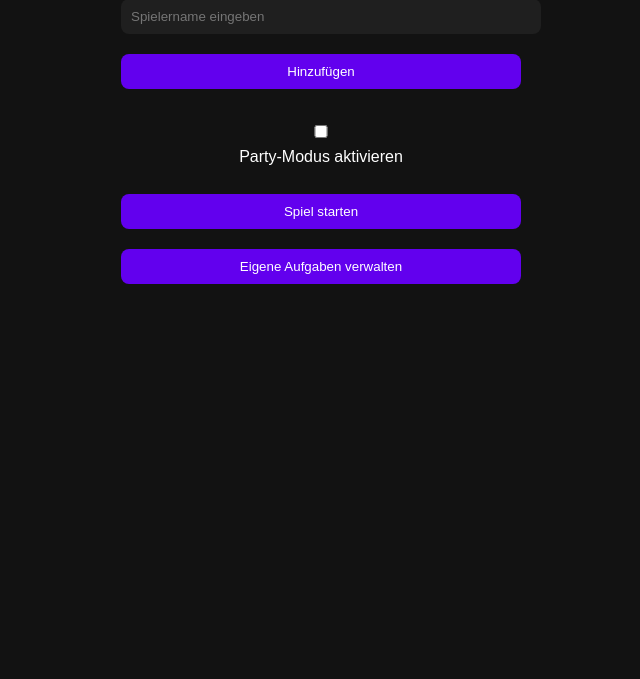
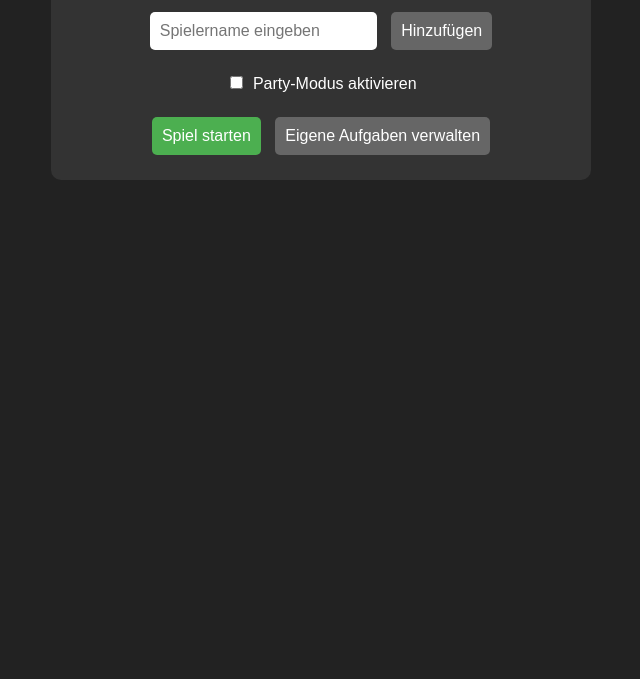
Before and after one commit to Prinzvonbinz/WoP, a plain HTML site: page index.html in a window 1280 px wide. Shown: the part 121-800 px from the top of the page, without its empty margins (319-959 px from the left). Drawn offline with Linux system fonts and the light colour scheme.

Commit message:
Update style.css

```diff
--- a/style.css
+++ b/style.css
@@ -1,42 +1,35 @@
 body {
-  font-family: sans-serif;
-  background-color: #121212;
-  color: white;
-  margin: 0;
-  padding: 0;
-  display: flex;
-  justify-content: center;
+  font-family: Arial, sans-serif;
+  background-color: #222;
+  color: #fff;
+  text-align: center;
+  padding: 20px;
 }
 
 .container {
-  margin-top: 30px;
-  max-width: 400px;
-  width: 90%;
-  text-align: center;
+  max-width: 500px;
+  margin: auto;
+  padding: 20px;
+  background-color: #333;
+  border-radius: 10px;
 }
 
 input, select, button {
-  margin: 10px 0;
   padding: 10px;
-  width: 100%;
+  margin: 5px;
+  border-radius: 5px;
   border: none;
-  border-radius: 8px;
+  font-size: 16px;
 }
 
-input, select {
-  background-color: #1f1f1f;
+button {
+  cursor: pointer;
+  background-color: #666;
   color: white;
 }
 
-button {
-  background-color: #6200ee;
-  color: white;
-  cursor: pointer;
-  transition: background-color 0.3s;
-}
-
-button:hover {
-  background-color: #3700b3;
+.start-btn {
+  background-color: #4CAF50;
 }
 
 ul {
@@ -46,7 +39,15 @@ ul {
 
 li {
   margin: 5px 0;
-  background: #1f1f1f;
-  padding: 8px;
-  border-radius: 6px;
 }
+
+.remove-btn {
+  background: red;
+  color: white;
+  border: none;
+  border-radius: 50%;
+  width: 24px;
+  height: 24px;
+  margin-left: 10px;
+  cursor: pointer;
+}
```
